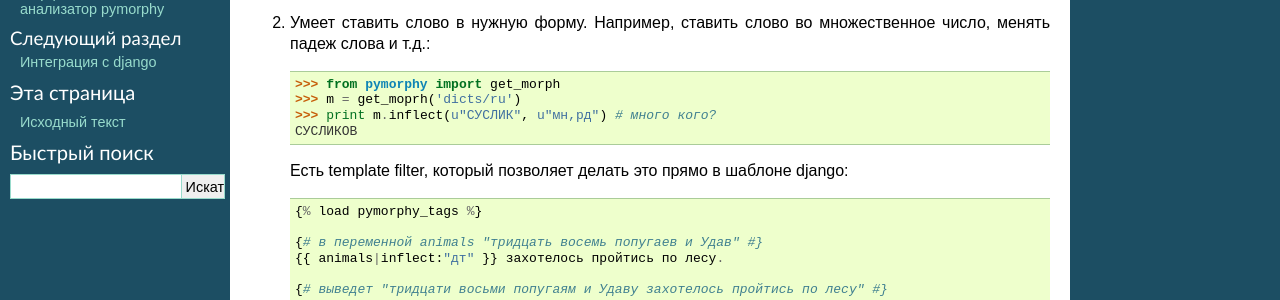
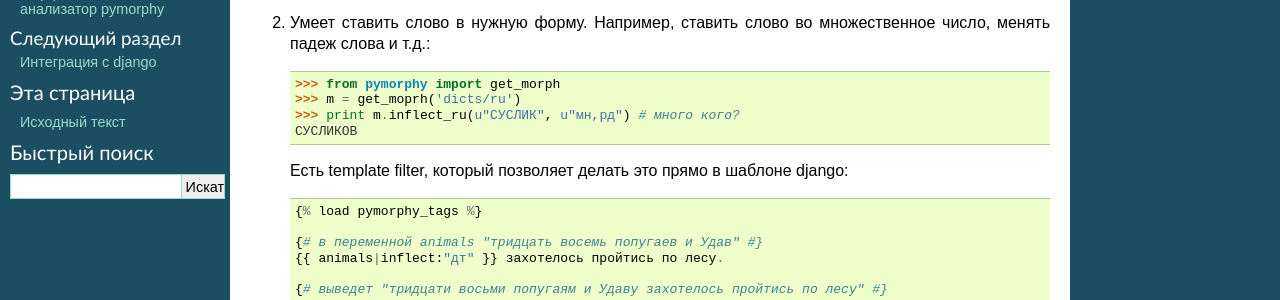
Before and after one commit to kmike/pymorphy, a Sphinx documentation site: the page built from docs/intro.rst, in a window 1280 px wide. Shown: the part 206-506 px from the top of the page. Built offline with Sphinx 7.4.7, drawn with Linux system fonts in a browser that asks for light colours.

```diff
--- a/docs/intro.rst
+++ b/docs/intro.rst
@@ -14,7 +14,7 @@
 
         >>> from pymorphy import get_morph
         >>> m = get_moprh('dicts/ru')
-        >>> print m.inflect(u"СУСЛИК", u"мн,рд") # много кого?
+        >>> print m.inflect_ru(u"СУСЛИК", u"мн,рд") # много кого?
         СУСЛИКОВ
 
    Есть template filter, который позволяет делать это прямо в шаблоне django::
```
